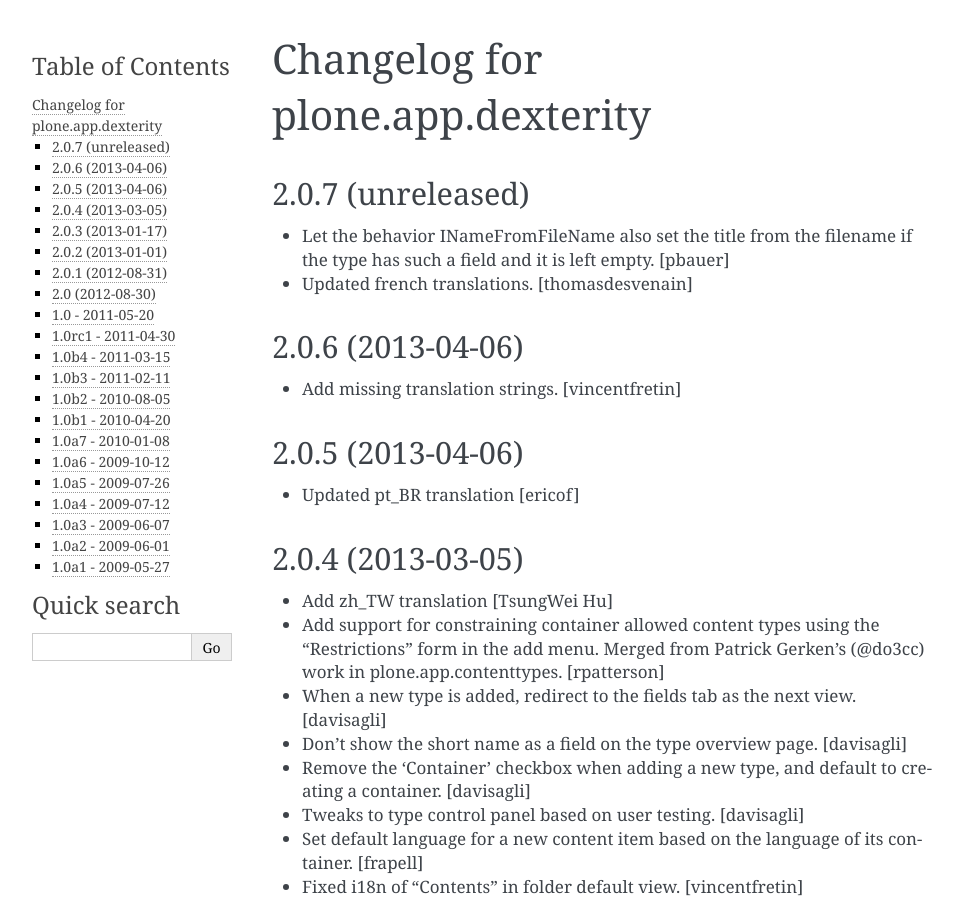
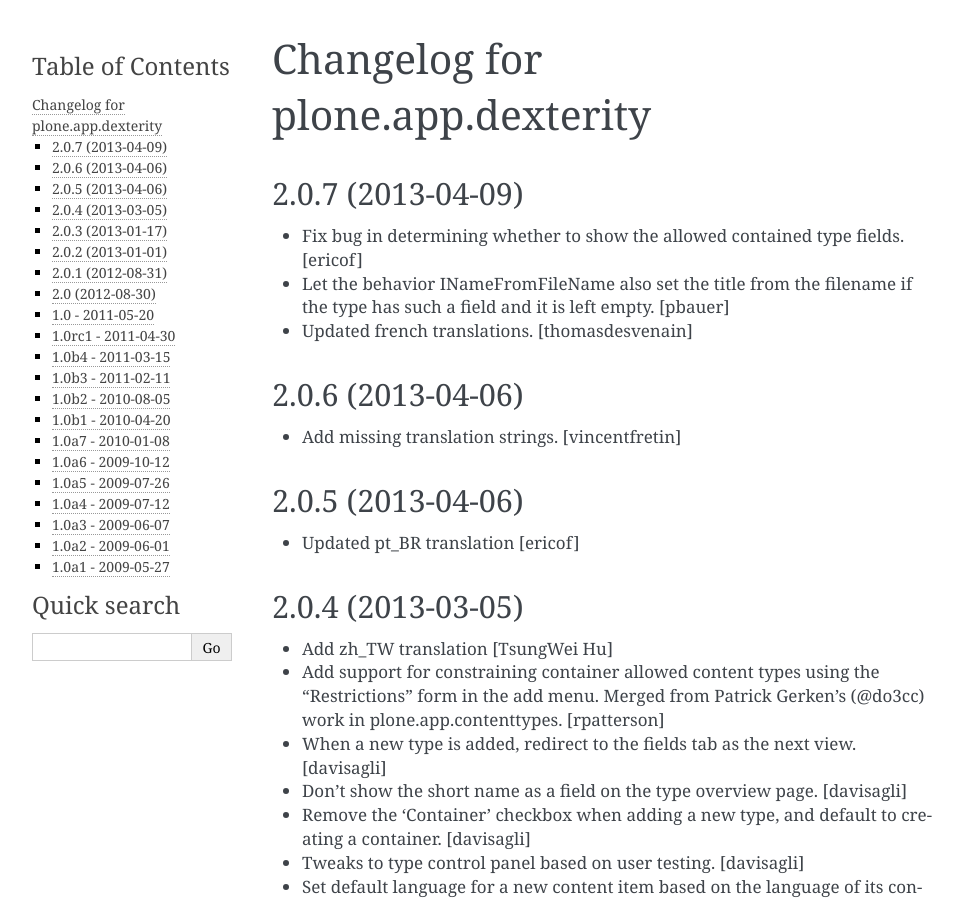
Before and after one commit to plone/plone.app.dexterity, a Sphinx documentation site: the page built from docs/HISTORY.txt, in a window 1280 px wide and 900 px high. Shown: the whole window, without its empty margins (148-1111 px from the left). Built offline with Sphinx 7.4.7, drawn with Linux system fonts in a browser that asks for light colours.

Commit message:
prep for release

```diff
--- a/docs/HISTORY.txt
+++ b/docs/HISTORY.txt
@@ -1,8 +1,12 @@
 Changelog for plone.app.dexterity
 =================================
 
-2.0.7 (unreleased)
+2.0.7 (2013-04-09)
 ------------------
+
+- Fix bug in determining whether to show the allowed contained type
+  fields.
+  [ericof]
 
 - Let the behavior INameFromFileName also set the title from the filename
   if the type has such a field and it is left empty.
--- a/setup.py
+++ b/setup.py
@@ -1,7 +1,7 @@
 from setuptools import setup, find_packages
 import os
 
-version = '2.0.7.dev0'
+version = '2.0.7'
 
 setup(name='plone.app.dexterity',
       version=version,
```
